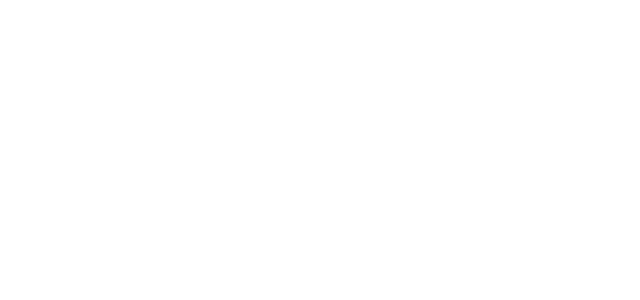
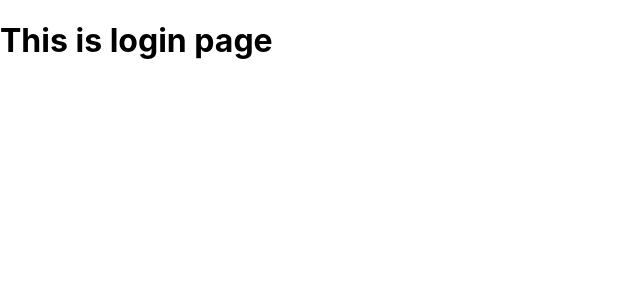
Before and after one commit to Dev-Krislucas/4th-sem-internship, a React (Create React App) app: page /login in a window 1280 px wide. Before the commit this address had no page. Shown: the top 300 px of the page, without its empty margins (0-640 px from the left). Built offline with nearby package versions, Linux system fonts and the light colour scheme.

Commit message:
skeleton of login page

```diff
--- a/src/App.js
+++ b/src/App.js
@@ -1,6 +1,7 @@
 
 import { BrowserRouter, Routes, Route } from "react-router-dom";
 import Entry from "./components/ENTRY/Entry";
+import Login from "./components/Login/login";
 
 
 function App() {
@@ -9,7 +10,7 @@ function App() {
       <Routes>
 
         <Route path="/" element={<Entry/>} />
-        {/* <Route to="" element={} /> */}
+        <Route path="/login" element={<Login />} />
         {/* <Route to="" element={} /> */}
         {/* <Route to="" element={} /> */}
         {/* <Route to="" element={} /> */}
--- /dev/null
+++ b/src/components/Login/login.jsx
@@ -0,0 +1,12 @@
+let Login = ()=>{
+    return(
+        <>
+            <h1>This is login page</h1>
+        </>
+    )
+
+
+
+
+}
+export default Login;
--- a/src/components/SignupPage/Signuup.jsx
+++ b/src/components/SignupPage/Signuup.jsx
@@ -10,7 +10,7 @@ let Signup = ()=>{
             </div>
             <div className="child-row">
                 <input type="text" name="name" className="signup-text" placeholder="Name"/>
-                <select name="interest" id="" className="signup-select">
+                <select name="interest" id="" className="signup-select" placeholder="Interest">
                     <option value="agriculture">Agriculture</option>
                     <option value="finance">Finance</option>
                     <option value="finance">Technology</option>
@@ -36,7 +36,7 @@ let Signup = ()=>{
                 <button type="submit" className="signup_button">Sign In</button>
             </div>
             <div className="child">
-                <p>Already Signed Up ? <span id ="color_primary">Login</span> </p>
+                <p>Already Signed Up ? <Link to="/login" ><span id ="color_primary">Login</span></Link> </p>
 
             </div>
 
```
